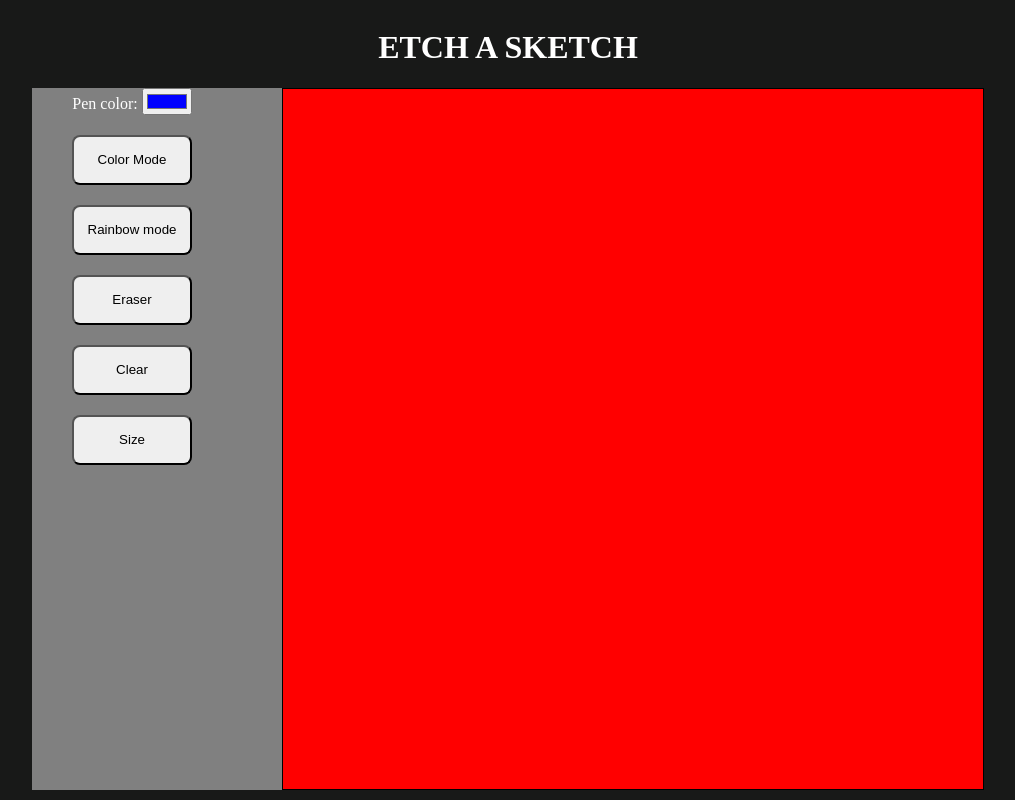
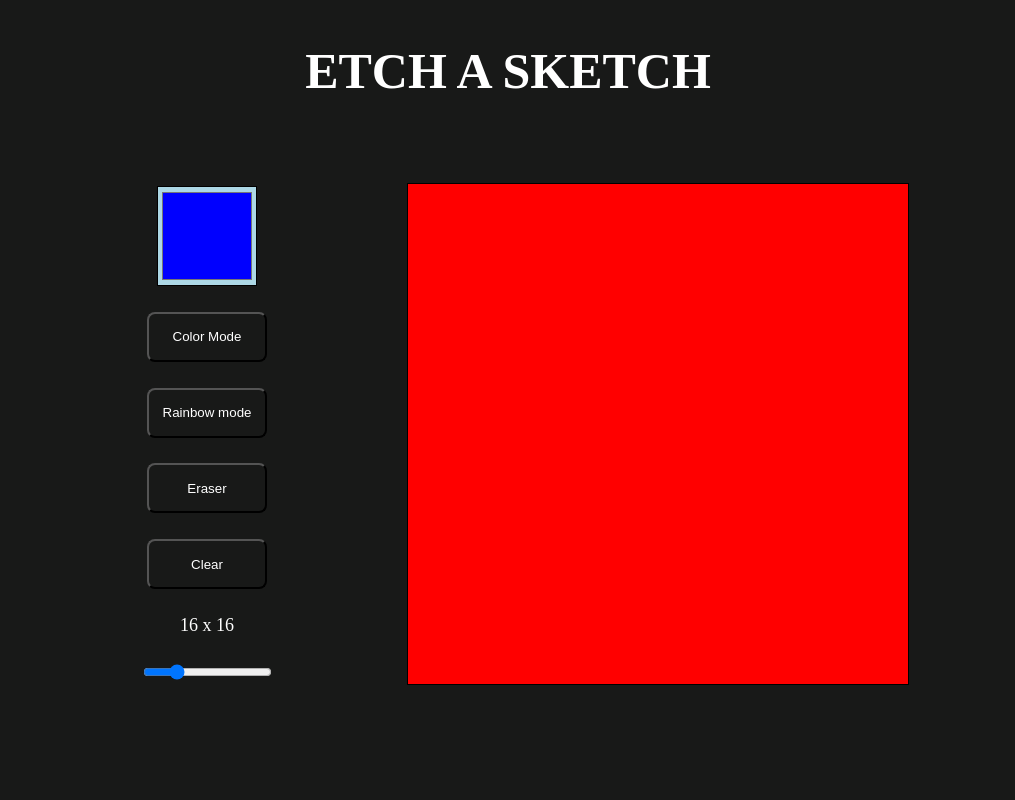
Before and after one commit to faceyage/etch-a-sketch, a plain HTML site: page index.html in a window 1280 px wide. Shown: the whole page, without its empty margins (132-1147 px from the left). Drawn offline with Linux system fonts and the light colour scheme.

Commit message:
UI changes Style changed and Added slider button etc.

```diff
--- a/index.html
+++ b/index.html
@@ -10,23 +10,22 @@
 </head>
 <body>
     <div class="header">
-        <h1>ETCH A SKETCH</h1>
+        <h1 class="title">ETCH A SKETCH</h1>
     </div>
     <div class="main">
         <div class="controller">
-            <div>
-                <label for="penColor">Pen color: </label>
-                <input type="color" id="penColor" value="#0000ff">
-            </div>
+            <input type="color" id="penColor" value="#0000ff">
             <!-- <div>
                 <label for="bgColor">Background Color: </label>
                 <input type="color" id="bgColor" value="#0000ff">
             </div> -->
-            <button id="colorMode">Color Mode</button>
+            <button id="colorBtn">Color Mode</button>
             <button id="rainbowBtn">Rainbow mode</button>
             <button id="eraserBtn">Eraser</button>
             <button id="clearBtn">Clear</button>
-            <button id="sizeBtn">Size</button>
+            <div id="sizeValue">16 x 16</div>
+            <input id="sizeSlider" type="range" value="16" min="1" max="64">
+            <!-- <button id="sizeBtn">Size</button> -->
         </div>
         <div id="grids">
 
--- a/style.css
+++ b/style.css
@@ -3,14 +3,60 @@ body {
     flex-direction: column;
     align-items: center;
     justify-content: center;
+    gap: 50px;
+    background-color: #181918;
+    color: white;
+}
+/* header */
+
+
+.title {
+    font-weight: bold;
+    font-size: 50px;
+
+}
+/* main */
+.main {
+    display: flex;
+    gap: 100px;
+}
+
+/* Controller */
+.controller {
+    display: flex;
+    flex-direction: column;
+    align-items: center;
+    justify-content: space-around;
+    gap: 20px;
+    width: 200px;
+    height: auto;
+}
+
+#penColor {
+    background: lightblue;
+    width: 100px;
+    height: 100px;
+}
+#sizeValue {
+    font-size: large;
+}
+
+button {
+    width: 120px;
+    height: 50px;
+    border-radius: 0.5rem;
     background-color: #181918;
     color: white;
 }
 
-.main {
+
+/* grids */
+#grids {
     display: flex;
-    gap: 50px;
-    background-color: gray;
+    flex-direction: column;
+    height: 500px;
+    width: 500px;
+    border: 1px black solid;
 }
 
 .grid {
@@ -22,32 +68,3 @@ body {
     display: flex;
     flex: auto;
 }
-
-#grids {
-    display: flex;
-    flex-direction: column;
-    height: 700px;
-    width: 700px;
-    border: 1px black solid;
-}
-
-.grid:hover {
-    background-color: black;
-}
-
-/* Controller */
-
-.controller {
-    display: flex;
-    flex-direction: column;
-    align-items: center;
-    gap: 20px;
-    width: 200px;
-    height: auto;
-}
-
-button {
-    width: 120px;
-    height: 50px;
-    border-radius: 0.5rem;
-}
```
